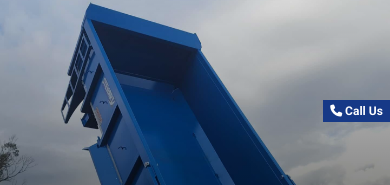
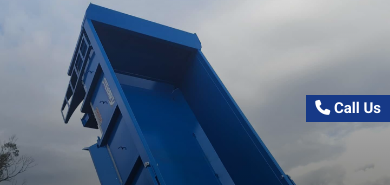
Before and after one commit to Caption04/dirtbox, a plain HTML site: page index.html in a window 390 px wide. Shown: the part 638-823 px from the top of the page. Drawn offline with Linux system fonts and the light colour scheme.

Commit message:
Call us button enlarged

```diff
--- a/style.css
+++ b/style.css
@@ -27,7 +27,7 @@ body{
 .call-btn{
     font-family: 'Roboto';
     font-weight: bold;
-    font-size: clamp(12px, 0.2rem + 2vw, 15px);
+    font-size: clamp(15px, 0.2rem + 2vw, 15px);
     color: white;
     padding: 0.3em 0.6em;
     border-style: none;
```
